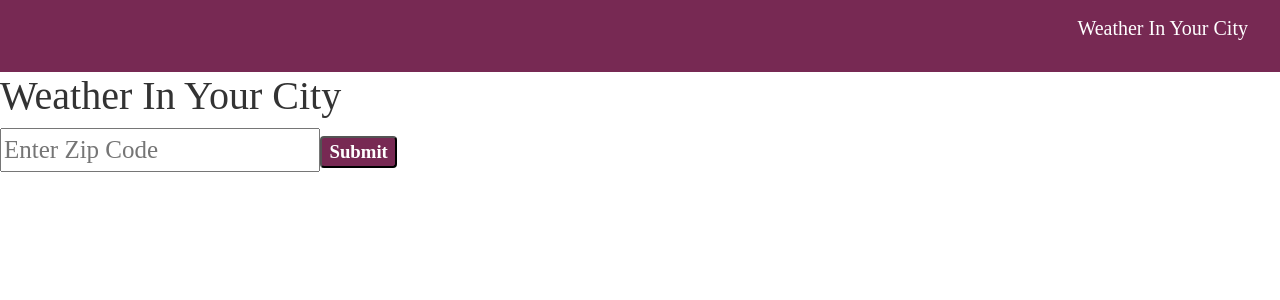
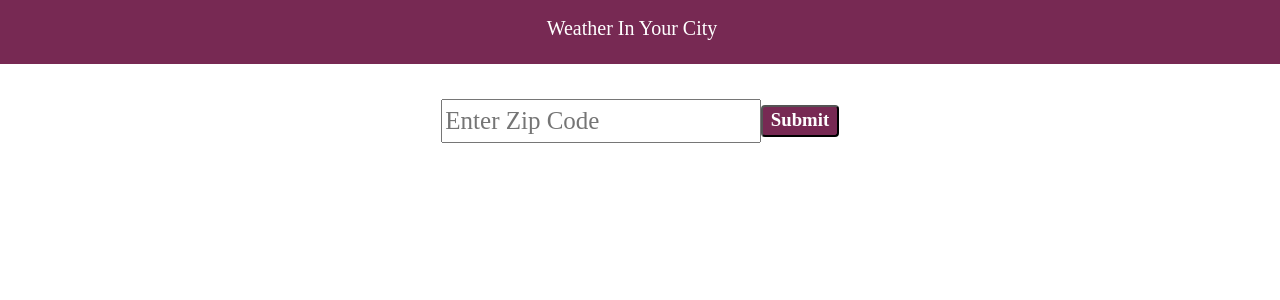
Before and after one commit to tempesttswinson/reactWeatherApp, a React (Create React App) app: page / in a window 1280 px wide. Shown: the top 300 px of the page. Built offline with nearby package versions, Linux system fonts and the light colour scheme.

Commit message:
added css

```diff
--- a/src/App.js
+++ b/src/App.js
@@ -51,12 +51,14 @@ export default function App() {
 
   return (
     <div >
-      <nav class="navbar navbar-expand-lg navbar-dark bg-dark" id="navbarColor02">
-        <p class="navbar-brand">Weather In Your City</p>
+      <nav class="navbar navbar-expand-lg navbar-dark bg-dark d-flex justify-content-center align-items-center" id="navbarColor02">
+        <h1 class="navbar-brand">Weather In Your City</h1>
       </nav>
-      <h1>Weather In Your City</h1>
+      <div className="d-flex justify-content-center align-items-center inputDiv">
         <input type="text" placeholder="Enter Zip Code" onChange={(e) => setInput(e.target.value)} />
         <button onClick={getWeather} className="badge badge-dark"> Submit </button>
+      </div>
+      <div className="d-flex justify-content-center align-items-center">
         {city ? (
           <div>
             <p>{city}</p>
@@ -68,5 +70,6 @@ export default function App() {
         ) : null}
         <p>{error}</p>
       </div>
+    </div>
   )
 }
--- a/src/index.css
+++ b/src/index.css
@@ -1,5 +1,5 @@
 body {
-  /* background-image: url(images/angela-compagnone-XSUvsYI_LrE-unsplash.jpg);  */
+  /* background-image: url('./images/angela-compagnone-XSUvsYI_LrE-unsplash.jpg');  */
   background-size: cover;
   background-attachment: fixed;
   background-position: center;
@@ -7,29 +7,16 @@ body {
 
 h1 {
   font-family: 'Merienda', cursive;
-  font-size: 45px;
+  font-size: 65px;
 }
 
 div {
   font-family: 'Bad Script', cursive;
   font-size: 25px;
 }
-
-button {
-  background-color: #ffc107;
+.inputDiv{
+  margin-top: 35px;
 }
-
-.jumbotron {
-  width: 750px;
-  height: 550px;
-  background-color: #e83e8c;
-  opacity: 88%;
-}
-
-p{
-  margin: 5px auto;
-}
-
 /* .clear {
   background-image: url(images/sunny.jpg);
 }
```
Lines whose indentation alone changed are shown as unchanged.
